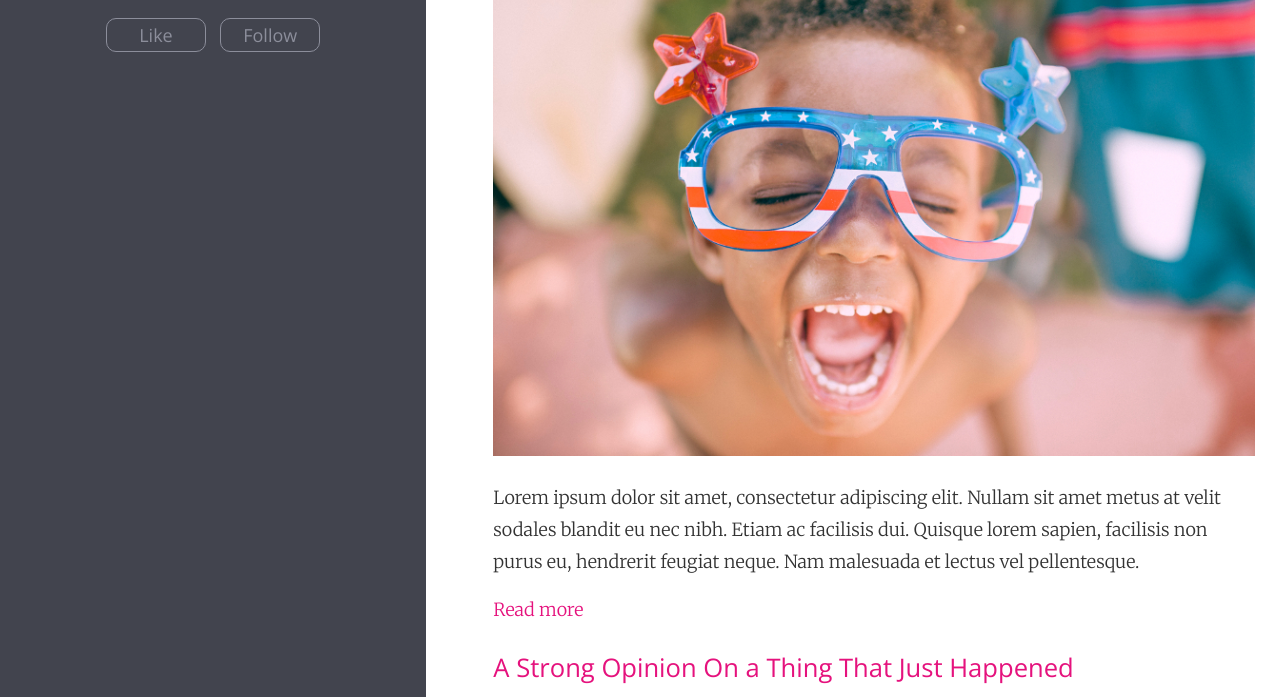
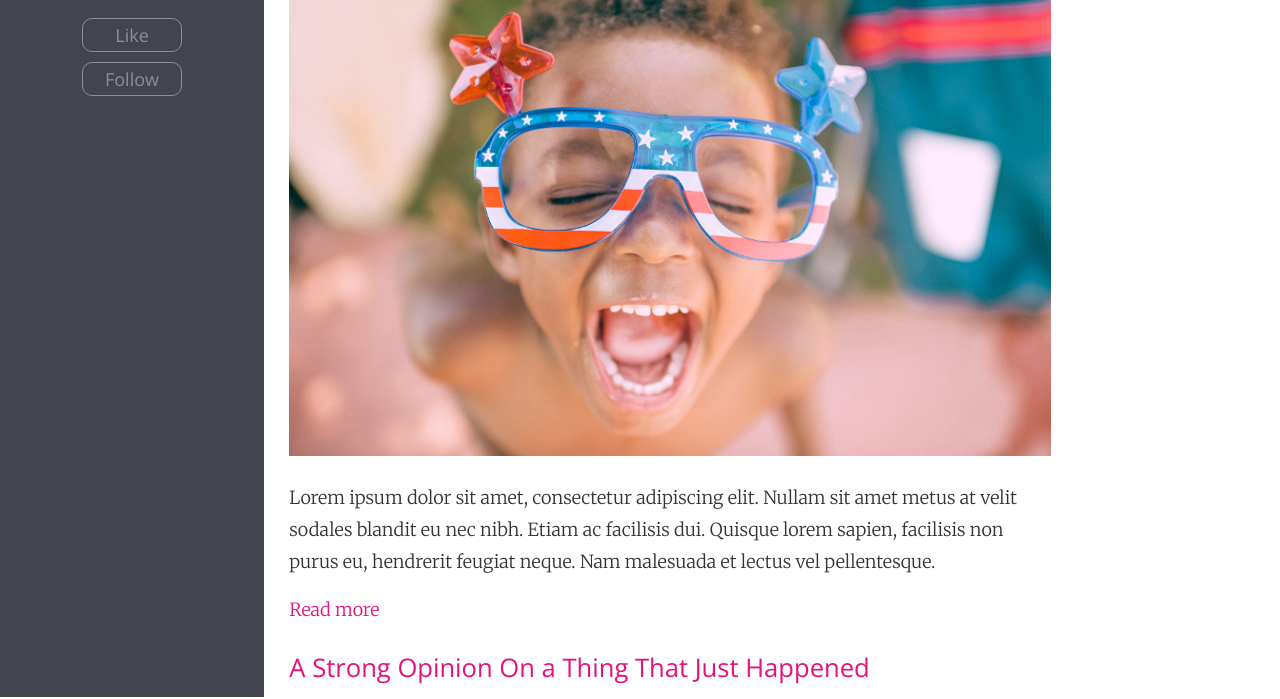
Before and after one commit to molnarde89/blogresponsiv, a plain HTML site: page index.html in a window 1280 px wide. Shown: the part 103-802 px from the top of the page. Drawn offline with nearby package versions, Linux system fonts and the light colour scheme.

Commit message:
desktop size

```diff
--- a/main.css
+++ b/main.css
@@ -130,6 +130,14 @@ img,
 		}
 }
 
+@media (min-width: 1025px) {
+
+	.main-header {
+		width: 20.625%;
+	}
+
+}
+
 /* Primary Content Wrapper Styles */
 @media (min-width: 768px) {
 
@@ -137,6 +145,16 @@ img,
 		float: right;
 		width: 66.6%;
 		max-width: 812px;
+	}
+
+}
+
+@media (min-width: 1025px) {
+
+	.primary-content {
+		float: none;
+		position: absolute;
+        left: 20.625%;
 	}
 
 }
```
